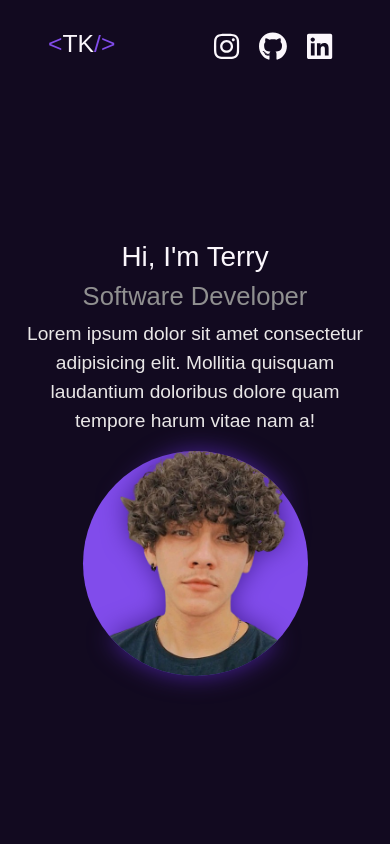
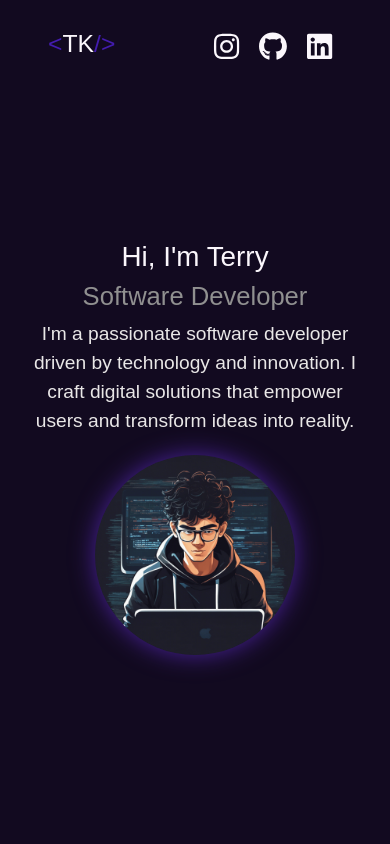
Before and after one commit to TerryKrom/Portfolio, a React (Vite) app in the folder portfolio/: page / in a window 390 px wide. Shown: the top 844 px of the page. Built offline with nearby package versions, Linux system fonts and the light colour scheme; a web font is replaced by a local one.

Commit message:
Fix: header container responsivity

```diff
--- a/portfolio/src/components/containers/headerContainer/headerContainer.css
+++ b/portfolio/src/components/containers/headerContainer/headerContainer.css
@@ -11,6 +11,8 @@
     color: #e9e7e7;
     font-weight: 500;
     font-size: 1.2rem;
+    max-width: 30rem;
+    margin: auto;
 }
 
 .container img{
@@ -19,20 +21,16 @@
     filter: drop-shadow(0 0 0.75rem #492299);
 }
 
-.blob{
-    width: 225px;
-    height: 100%;
-    background-color: #814CEB;
-    position: absolute;
-    border-radius: 50%;
-}
-
 .text-sm-center{
     text-align: start !important;
 }
 
-@media only screen and (max-width: 520px) {
+@media only screen and (max-width: 920px) {
     .text-sm-center {
       text-align: center !important;
     }
-  }
+    .container img{
+        margin-top: 20px;
+        height: 200px;
+    }
+}
--- a/portfolio/src/components/containers/headerContainer/headerContainer.jsx
+++ b/portfolio/src/components/containers/headerContainer/headerContainer.jsx
@@ -6,15 +6,14 @@ const HeaderContainer = () => {
     return (
         <>
             <div className="container row header-container">
-                <div className="main-text col-lg-6 col-md-4 col-sm-6 col-xs-auto">
+                <div className="main-text col-lg-6 col-md-6 col-sm-12 col-xs-auto">
                     <h1 className='text-sm-center'>Hi, I'm Terry</h1>
                     <h2 className='text-sm-center'>Software Developer</h2>
-                    <p className='text-sm-center'>Lorem ipsum dolor sit amet consectetur adipisicing elit. Mollitia quisquam laudantium doloribus dolore quam tempore harum vitae nam a!</p>
+                    <p className='text-sm-center'>I'm a passionate software developer driven by technology and innovation. I craft digital solutions that empower users and transform ideas into reality.</p>
                 </div>
-                <div className="col-lg-6 col-md-4 sm-6 col-xs-auto d-flex justify-content-center align-items-center position-relative">
+                <div className="col-lg-6 col-md-6 col-sm-12 col-xs-auto d-flex justify-content-center align-items-center position-relative ">
                     <div className="image d-flex justify-content-center align-items-center">
-                        <div className="blob"></div>
-                        <img src="/profile.png" alt="profile image" className='img-fluid'/>
+                        <img src="/profile-ai.png" alt="profile image" className='img-fluid'/>
                     </div>
                 </div>
             </div>
--- a/portfolio/src/components/header/header.css
+++ b/portfolio/src/components/header/header.css
@@ -64,7 +64,7 @@ header > div {
 }
 
 .logo span {
-    color: #814CEB;
+    color: #431caf;
 }
 
 .logo {
--- a/portfolio/src/globals.css
+++ b/portfolio/src/globals.css
@@ -23,6 +23,5 @@ body{
   margin: 15rem auto;
   display: flex;
   justify-content: space-between;
-  /* border: 1px solid #fff; */
   max-width: 60rem;
 }
```
Also changed, not shown: portfolio/public/profile-ai.png (added).
